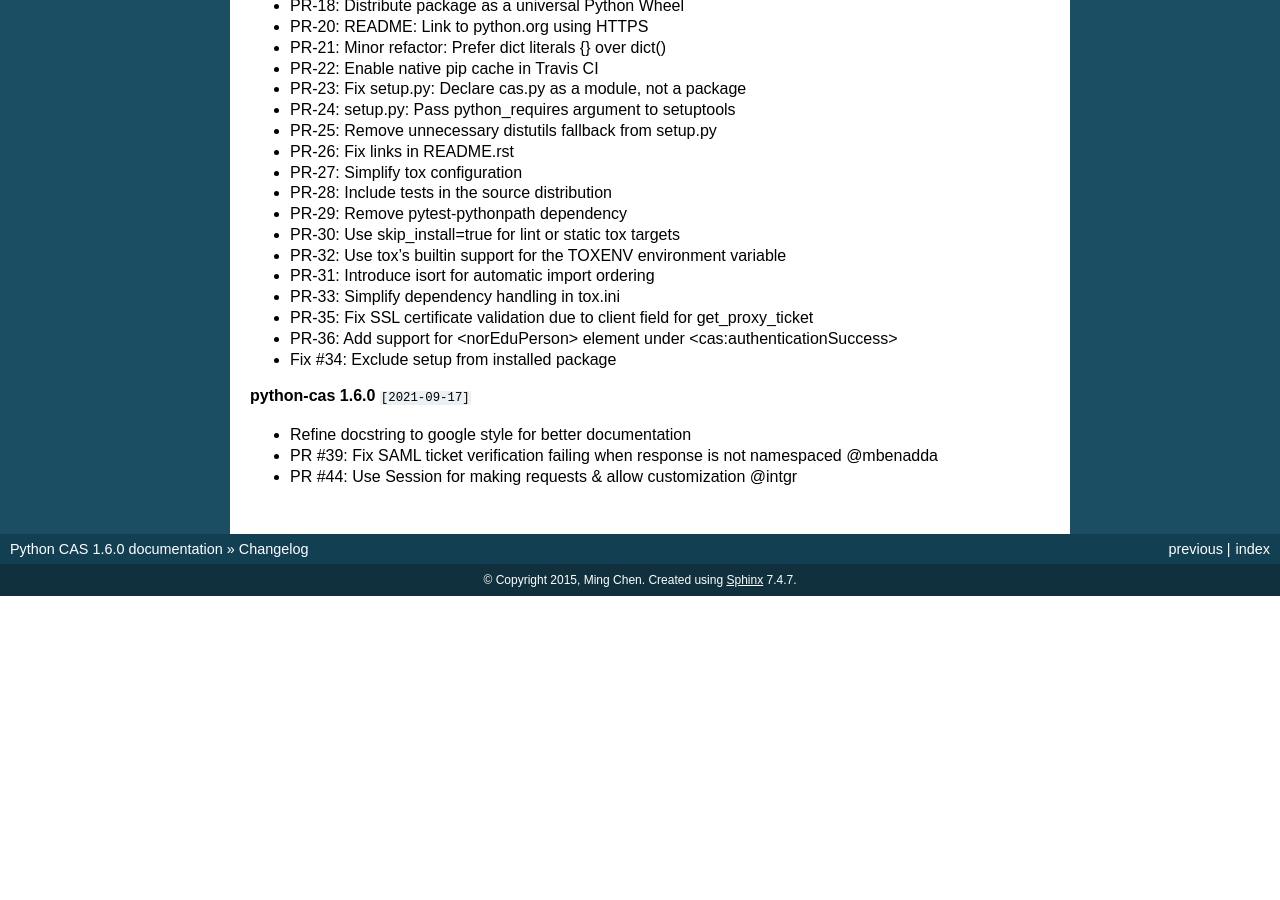
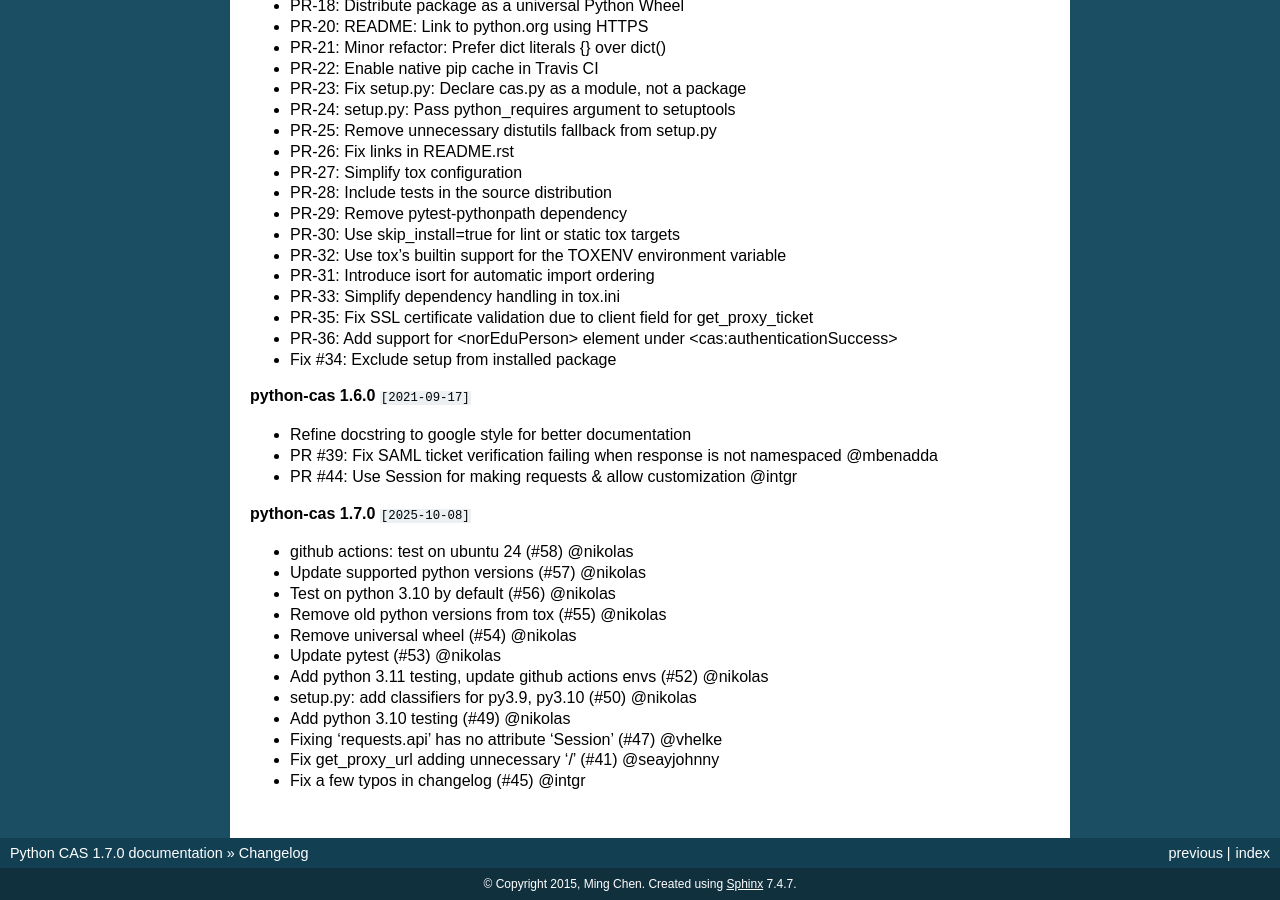
Before and after one commit to python-cas/python-cas, a Sphinx documentation site: the page built from docs/changelog.rst, in a window 1280 px wide and 900 px high, scrolled down 799 px. Built offline with Sphinx 7.4.7, drawn with Linux system fonts in a browser that asks for light colours; before the commit the page ends 1395 px from its top, so only the background shows below that; some of the changed text lies outside the part shown.

Commit message:
:bookmark: release version 1.7.0

```diff
--- a/docs/changelog.rst
+++ b/docs/changelog.rst
@@ -70,3 +70,18 @@
 * Refine docstring to google style for better documentation
 * PR #39: Fix SAML ticket verification failing when response is not namespaced @mbenadda
 * PR #44: Use Session for making requests & allow customization @intgr
+
+**python-cas 1.7.0** ``[2025-10-08]``
+
+* github actions: test on ubuntu 24 (#58) @nikolas
+* Update supported python versions (#57) @nikolas
+* Test on python 3.10 by default (#56) @nikolas
+* Remove old python versions from tox (#55) @nikolas
+* Remove universal wheel (#54) @nikolas
+* Update pytest (#53) @nikolas
+* Add python 3.11 testing, update github actions envs (#52) @nikolas
+* setup.py: add classifiers for py3.9, py3.10 (#50) @nikolas
+* Add python 3.10 testing (#49) @nikolas
+* Fixing 'requests.api' has no attribute 'Session' (#47) @vhelke
+* Fix get_proxy_url adding unnecessary '/' (#41) @seayjohnny
+* Fix a few typos in changelog (#45) @intgr
--- a/docs/conf.py
+++ b/docs/conf.py
@@ -53,9 +53,9 @@
 # built documents.
 #
 # The short X.Y version.
-version = '1.6'
+version = '1.7'
 # The full version, including alpha/beta/rc tags.
-release = '1.6.0'
+release = '1.7.0'
 
 # The language for content autogenerated by Sphinx. Refer to documentation
 # for a list of supported languages.
--- a/setup.py
+++ b/setup.py
@@ -40,5 +40,5 @@
     py_modules=['cas'],
     url='https://github.com/python-cas/python-cas',
     download_url ='https://github.com/python-cas/python-cas/releases',
-    version='1.6.0',
+    version='1.7.0',
 )
```
